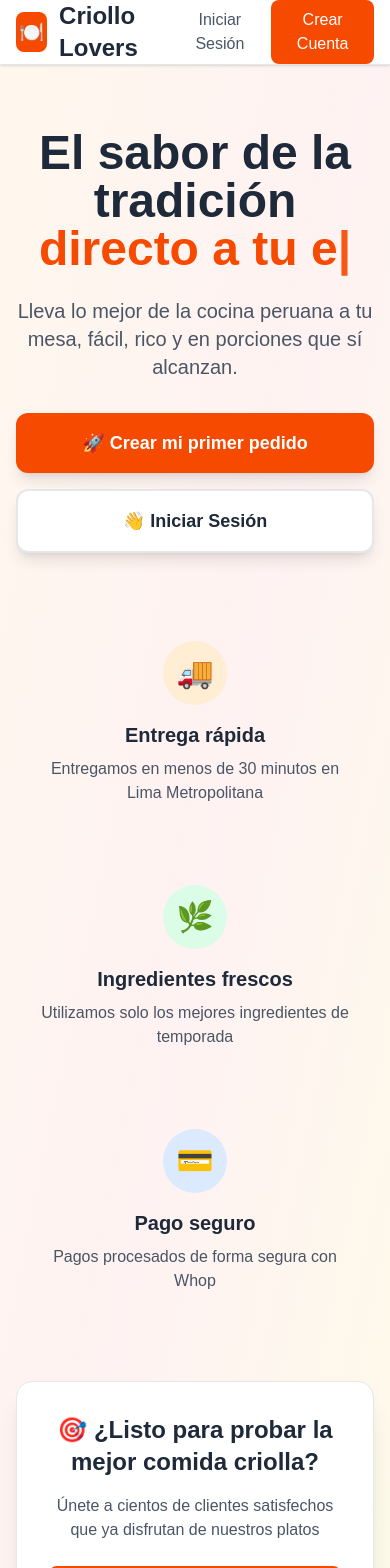
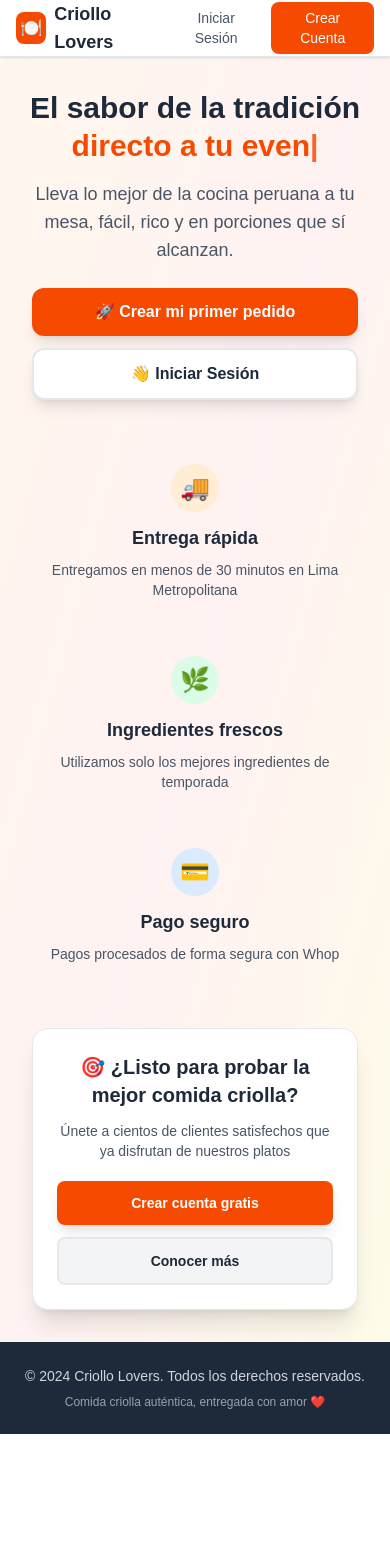
Before and after one commit to dlnkko/criollolovers, a Next.js app: page /landing in a window 390 px wide. Shown: the top 1568 px of the page. After the commit the page ends 1434 px from the top, so only its background shows below. Built offline with nearby package versions, Linux system fonts and the light colour scheme.

Commit message:
ahora creo q si

```diff
--- a/src/app/landing/page.tsx
+++ b/src/app/landing/page.tsx
@@ -19,26 +19,26 @@ export default function LandingPage() {
       {/* Header */}
       <div className="bg-white shadow-sm border-b border-gray-200">
         <div className="max-w-7xl mx-auto px-4 sm:px-6 lg:px-8">
-          <div className="flex items-center justify-between h-16">
-            <div className="flex items-center space-x-3">
-              <div className="w-10 h-10 bg-orange-600 rounded-lg flex items-center justify-center">
-                <span className="text-white text-xl font-bold">🍽️</span>
+          <div className="flex items-center justify-between h-14 md:h-16">
+            <div className="flex items-center space-x-2 md:space-x-3">
+              <div className="w-8 h-8 md:w-10 md:h-10 bg-orange-600 rounded-lg flex items-center justify-center">
+                <span className="text-white text-lg md:text-xl font-bold">🍽️</span>
               </div>
-              <h1 className="text-2xl font-bold text-gray-800">
+              <h1 className="text-lg md:text-2xl font-bold text-gray-800">
                 Criollo Lovers
               </h1>
             </div>
 
-            <div className="flex items-center space-x-4">
+            <div className="flex items-center space-x-2 md:space-x-4">
               <button
                 onClick={() => router.push('/login')}
-                className="text-gray-600 hover:text-gray-800 transition-colors duration-200 cursor-pointer"
+                className="text-gray-600 hover:text-gray-800 transition-colors duration-200 cursor-pointer text-sm md:text-base px-2 md:px-0"
               >
                 Iniciar Sesión
               </button>
               <button
                 onClick={handleCrearCuenta}
-                className="bg-orange-600 hover:bg-orange-700 text-white px-4 py-2 rounded-lg transition-colors duration-200 cursor-pointer"
+                className="bg-orange-600 hover:bg-orange-700 text-white px-3 py-1.5 md:px-4 md:py-2 rounded-lg transition-colors duration-200 cursor-pointer text-sm md:text-base"
               >
                 Crear Cuenta
               </button>
@@ -48,9 +48,9 @@ export default function LandingPage() {
       </div>
 
       {/* Hero Section */}
-      <div className="max-w-7xl mx-auto px-4 sm:px-6 lg:px-8 py-16">
-        <div className="text-center mb-16">
-          <h2 className="text-5xl font-bold text-gray-800 mb-6">
+      <div className="max-w-7xl mx-auto px-4 sm:px-6 lg:px-8 py-8 md:py-16">
+        <div className="text-center mb-12 md:mb-16">
+          <h2 className="text-3xl md:text-5xl font-bold text-gray-800 mb-4 md:mb-6 leading-tight">
             El sabor de la tradición
             <br />
             <span className="text-orange-600">
@@ -64,20 +64,20 @@ export default function LandingPage() {
               />
             </span>
           </h2>
-          <p className="text-xl text-gray-600 mb-8 max-w-3xl mx-auto">
+          <p className="text-lg md:text-xl text-gray-600 mb-6 md:mb-8 max-w-3xl mx-auto px-4">
           Lleva lo mejor de la cocina peruana a tu mesa, fácil, rico y en porciones que sí alcanzan.
           </p>
 
-          <div className="flex flex-col sm:flex-row gap-4 justify-center">
+          <div className="flex flex-col sm:flex-row gap-3 md:gap-4 justify-center px-4">
             <button
               onClick={handleCrearCuenta}
-              className="bg-orange-600 hover:bg-orange-700 text-white font-bold py-4 px-8 rounded-xl text-lg transition-all duration-200 shadow-lg hover:shadow-xl transform hover:scale-105 cursor-pointer"
+              className="bg-orange-600 hover:bg-orange-700 text-white font-bold py-3 px-6 md:py-4 md:px-8 rounded-xl text-base md:text-lg transition-all duration-200 shadow-lg hover:shadow-xl transform hover:scale-105 cursor-pointer"
             >
               🚀 Crear mi primer pedido
             </button>
             <button
               onClick={() => router.push('/login')}
-              className="bg-white hover:bg-gray-50 text-gray-800 font-bold py-4 px-8 rounded-xl text-lg transition-all duration-200 shadow-lg hover:shadow-xl border-2 border-gray-200 hover:border-gray-300 cursor-pointer"
+              className="bg-white hover:bg-gray-50 text-gray-800 font-bold py-3 px-6 md:py-4 md:px-8 rounded-xl text-base md:text-lg transition-all duration-200 shadow-lg hover:shadow-xl border-2 border-gray-200 hover:border-gray-300 cursor-pointer"
             >
               👋 Iniciar Sesión
             </button>
@@ -85,63 +85,63 @@ export default function LandingPage() {
         </div>
 
         {/* Características principales */}
-        <div className="grid grid-cols-1 md:grid-cols-3 gap-8 mb-16">
-          <div className="text-center p-6">
-            <div className="w-16 h-16 bg-orange-100 rounded-full flex items-center justify-center mx-auto mb-4">
-              <span className="text-3xl">🚚</span>
+        <div className="grid grid-cols-1 md:grid-cols-3 gap-6 md:gap-8 mb-12 md:mb-16 px-4">
+          <div className="text-center p-4 md:p-6">
+            <div className="w-12 h-12 md:w-16 md:h-16 bg-orange-100 rounded-full flex items-center justify-center mx-auto mb-3 md:mb-4">
+              <span className="text-2xl md:text-3xl">🚚</span>
             </div>
-            <h3 className="text-xl font-semibold text-gray-800 mb-2">
+            <h3 className="text-lg md:text-xl font-semibold text-gray-800 mb-2">
               Entrega rápida
             </h3>
-            <p className="text-gray-600">
+            <p className="text-sm md:text-base text-gray-600">
               Entregamos en menos de 30 minutos en Lima Metropolitana
             </p>
           </div>
 
-          <div className="text-center p-6">
-            <div className="w-16 h-16 bg-green-100 rounded-full flex items-center justify-center mx-auto mb-4">
-              <span className="text-3xl">🌿</span>
+          <div className="text-center p-4 md:p-6">
+            <div className="w-12 h-12 md:w-16 md:h-16 bg-green-100 rounded-full flex items-center justify-center mx-auto mb-3 md:mb-4">
+              <span className="text-2xl md:text-3xl">🌿</span>
             </div>
-            <h3 className="text-xl font-semibold text-gray-800 mb-2">
+            <h3 className="text-lg md:text-xl font-semibold text-gray-800 mb-2">
               Ingredientes frescos
             </h3>
-            <p className="text-gray-600">
+            <p className="text-sm md:text-base text-gray-600">
               Utilizamos solo los mejores ingredientes de temporada
             </p>
           </div>
 
-          <div className="text-center p-6">
-            <div className="w-16 h-16 bg-blue-100 rounded-full flex items-center justify-center mx-auto mb-4">
-              <span className="text-3xl">💳</span>
+          <div className="text-center p-4 md:p-6">
+            <div className="w-12 h-12 md:w-16 md:h-16 bg-blue-100 rounded-full flex items-center justify-center mx-auto mb-3 md:mb-4">
+              <span className="text-2xl md:text-3xl">💳</span>
             </div>
-            <h3 className="text-xl font-semibold text-gray-800 mb-2">
+            <h3 className="text-lg md:text-xl font-semibold text-gray-800 mb-2">
               Pago seguro
             </h3>
-            <p className="text-gray-600">
+            <p className="text-sm md:text-base text-gray-600">
               Pagos procesados de forma segura con Whop
             </p>
           </div>
         </div>
 
         {/* CTA Section */}
-        <div className="max-w-4xl mx-auto">
-          <div className="bg-white rounded-2xl shadow-xl p-8 border border-gray-200 text-center">
-            <h3 className="text-2xl font-bold text-gray-800 mb-4">
+        <div className="max-w-4xl mx-auto px-4">
+          <div className="bg-white rounded-2xl shadow-xl p-6 md:p-8 border border-gray-200 text-center">
+            <h3 className="text-xl md:text-2xl font-bold text-gray-800 mb-3 md:mb-4">
               🎯 ¿Listo para probar la mejor comida criolla?
             </h3>
-            <p className="text-gray-600 mb-6">
+            <p className="text-sm md:text-base text-gray-600 mb-5 md:mb-6">
               Únete a cientos de clientes satisfechos que ya disfrutan de nuestros platos
             </p>
-            <div className="flex flex-col sm:flex-row gap-4 justify-center">
+            <div className="flex flex-col sm:flex-row gap-3 md:gap-4 justify-center">
               <button
                 onClick={handleCrearCuenta}
-                className="bg-orange-600 hover:bg-orange-700 text-white font-bold py-3 px-6 rounded-lg transition-colors duration-200 shadow-lg hover:shadow-xl cursor-pointer"
+                className="bg-orange-600 hover:bg-orange-700 text-white font-bold py-3 px-6 rounded-lg transition-colors duration-200 shadow-lg hover:shadow-xl cursor-pointer text-sm md:text-base"
               >
                 Crear cuenta gratis
               </button>
               <button
                 onClick={handleComoFunciona}
-                className="bg-gray-100 hover:bg-gray-200 text-gray-800 font-bold py-3 px-6 rounded-lg transition-colors duration-200 border-2 border-gray-200 hover:border-gray-300 cursor-pointer"
+                className="bg-gray-100 hover:bg-gray-200 text-gray-800 font-bold py-3 px-6 rounded-lg transition-colors duration-200 border-2 border-gray-200 hover:border-gray-300 cursor-pointer text-sm md:text-base"
               >
                 Conocer más
               </button>
@@ -151,12 +151,12 @@ export default function LandingPage() {
       </div>
 
       {/* Footer */}
-      <div className="bg-gray-800 text-white py-8">
+      <div className="bg-gray-800 text-white py-6 md:py-8">
         <div className="max-w-7xl mx-auto px-4 sm:px-6 lg:px-8 text-center">
-          <p className="text-gray-300">
+          <p className="text-gray-300 text-sm md:text-base">
             © 2024 Criollo Lovers. Todos los derechos reservados.
           </p>
-          <p className="text-gray-400 text-sm mt-2">
+          <p className="text-gray-400 text-xs md:text-sm mt-2">
             Comida criolla auténtica, entregada con amor ❤️
           </p>
         </div>
--- /dev/null
+++ b/src/components/AuthCallback.tsx
@@ -0,0 +1,43 @@
+'use client'
+
+import { useEffect } from 'react'
+import { useRouter } from 'next/navigation'
+import { supabase } from '@/lib/supabaseClient'
+
+export default function AuthCallback() {
+  const router = useRouter()
+
+  useEffect(() => {
+    const handleAuthCallback = async () => {
+      try {
+        // Manejar la sesión de autenticación desde la URL
+        const { data, error } = await supabase.auth.getSession()
+
+        if (error) {
+          console.error('Error getting session:', error)
+          return
+        }
+
+        if (data.session) {
+          console.log('✅ Usuario autenticado exitosamente:', data.session.user.email)
+          // Redirigir a crear-pedido
+          router.push('/crear-pedido')
+        }
+      } catch (error) {
+        console.error('Error in auth callback:', error)
+      }
+    }
+
+    handleAuthCallback()
+  }, [router])
+
+  return (
+    <div className="min-h-screen bg-gradient-to-br from-orange-50 to-red-50 flex items-center justify-center">
+      <div className="text-center">
+        <div className="animate-spin rounded-full h-16 w-16 border-b-2 border-orange-600 mx-auto mb-4"></div>
+        <p className="text-gray-600 text-lg">Completando autenticación...</p>
+        <p className="text-gray-500 text-sm mt-2">Serás redirigido automáticamente</p>
+      </div>
+    </div>
+  )
+}
--- a/src/components/AuthForm.tsx
+++ b/src/components/AuthForm.tsx
@@ -1,28 +1,83 @@
 'use client'
 
+import { useState, useEffect } from 'react';
 import { supabase } from '@/lib/supabaseClient';
 import { useRouter } from 'next/navigation';
 
 const AuthForm = ({ type }: { type: 'login' | 'signin' }) => {
   const router = useRouter();
+  const [loading, setLoading] = useState(false);
+
+  // Escuchar cambios en el estado de autenticación y manejar retorno de OAuth
+  useEffect(() => {
+    // Verificar si hay una sesión existente al cargar el componente
+    const checkSession = async () => {
+      const { data: { session } } = await supabase.auth.getSession()
+      if (session) {
+        console.log('✅ Sesión existente encontrada, redirigiendo...')
+        router.push('/crear-pedido')
+      }
+    }
+
+    checkSession()
+
+    // Escuchar cambios en la autenticación
+    const { data: { subscription } } = supabase.auth.onAuthStateChange(async (event, session) => {
+      console.log('Auth state changed:', event, session?.user?.email)
+
+      if (event === 'SIGNED_IN' && session) {
+        console.log('✅ Usuario autenticado exitosamente:', session.user.email)
+        setLoading(false)
+        router.push('/crear-pedido')
+      } else if (event === 'SIGNED_OUT') {
+        setLoading(false)
+      }
+    })
+
+    return () => subscription.unsubscribe()
+  }, [router])
 
   const handleGoogleLogin = async () => {
+    if (loading) return;
+
     try {
+      setLoading(true);
+
+      // Detectar si es móvil para ajustar la configuración
+      const isMobile = /Android|webOS|iPhone|iPad|iPod|BlackBerry|IEMobile|Opera Mini/i.test(navigator.userAgent);
+
+      // URL base para redirección
+      const baseUrl = typeof window !== 'undefined' ? window.location.origin : '';
+
+      console.log('Iniciando OAuth con Google...', { isMobile, baseUrl });
+
       const { error } = await supabase.auth.signInWithOAuth({
         provider: 'google',
         options: {
-          redirectTo: `${window.location.origin}/crear-pedido`,
+          redirectTo: `${baseUrl}/signin`,
           queryParams: {
             access_type: 'offline',
             prompt: 'consent'
-          }
+          },
+          // Configuración especial para móviles
+          ...(isMobile && {
+            skipBrowserRedirect: false,
+            scopes: 'openid email profile'
+          })
         }
       });
+
       if (error) {
         console.error('Error logging in with Google:', error.message);
+        setLoading(false);
+        // Mostrar error más amigable en móvil
+        if (isMobile) {
+          alert('Error al iniciar sesión. Por favor, intenta nuevamente.');
+        }
       }
     } catch (error) {
       console.error('Error during authentication:', error);
+      setLoading(false);
     }
   };
 
@@ -31,12 +86,12 @@ const AuthForm = ({ type }: { type: 'login' | 'signin' }) => {
       {/* Header */}
       <div className="bg-white shadow-sm border-b border-gray-200">
         <div className="max-w-7xl mx-auto px-4 sm:px-6 lg:px-8">
-          <div className="flex items-center justify-between h-16">
-            <div className="flex items-center space-x-3">
-              <div className="w-10 h-10 bg-orange-600 rounded-lg flex items-center justify-center">
-                <span className="text-white text-xl font-bold">🍽️</span>
+          <div className="flex items-center justify-between h-14 md:h-16">
+            <div className="flex items-center space-x-2 md:space-x-3">
+              <div className="w-8 h-8 md:w-10 md:h-10 bg-orange-600 rounded-lg flex items-center justify-center">
+                <span className="text-white text-lg md:text-xl font-bold">🍽️</span>
               </div>
-              <h1 className="text-2xl font-bold text-gray-800">
+              <h1 className="text-lg md:text-2xl font-bold text-gray-800">
                 Criollo Lovers
               </h1>
             </div>
@@ -44,7 +99,7 @@ const AuthForm = ({ type }: { type: 'login' | 'signin' }) => {
             <div className="flex items-center space-x-4">
               <button
                 onClick={() => router.push('/landing')}
-                className="text-gray-600 hover:text-gray-800 transition-colors duration-200 cursor-pointer"
+                className="text-gray-600 hover:text-gray-800 transition-colors duration-200 cursor-pointer text-sm md:text-base"
               >
                 Volver al inicio
               </button>
@@ -54,16 +109,16 @@ const AuthForm = ({ type }: { type: 'login' | 'signin' }) => {
       </div>
 
       {/* Auth Form */}
-      <div className="flex flex-col justify-center items-center min-h-[calc(100vh-64px)] px-4">
-        <div className="bg-white rounded-2xl shadow-xl p-8 border border-gray-200 max-w-md w-full">
-          <div className="text-center mb-8">
-            <div className="w-16 h-16 bg-orange-600 rounded-full flex items-center justify-center mx-auto mb-4">
-              <span className="text-white text-2xl">🍽️</span>
+      <div className="flex flex-col justify-center items-center min-h-[calc(100vh-56px)] md:min-h-[calc(100vh-64px)] px-4 py-8">
+        <div className="bg-white rounded-2xl shadow-xl p-6 md:p-8 border border-gray-200 max-w-md w-full">
+          <div className="text-center mb-6 md:mb-8">
+            <div className="w-12 h-12 md:w-16 md:h-16 bg-orange-600 rounded-full flex items-center justify-center mx-auto mb-3 md:mb-4">
+              <span className="text-white text-xl md:text-2xl">🍽️</span>
             </div>
-            <h1 className="text-3xl font-bold text-gray-800 mb-2">
+            <h1 className="text-2xl md:text-3xl font-bold text-gray-800 mb-2">
               {type === 'login' ? 'Bienvenido de vuelta' : 'Crear cuenta nueva'}
             </h1>
-            <p className="text-gray-600">
+            <p className="text-sm md:text-base text-gray-600">
               {type === 'login'
                 ? 'Inicia sesión para continuar con tus pedidos'
                 : 'Regístrate para disfrutar de la mejor comida criolla'
@@ -73,25 +128,38 @@ const AuthForm = ({ type }: { type: 'login' | 'signin' }) => {
 
           <button
             onClick={handleGoogleLogin}
-            className="w-full bg-orange-600 hover:bg-orange-700 text-white font-bold py-4 px-6 rounded-xl text-lg transition-all duration-200 shadow-lg hover:shadow-xl transform hover:scale-105 cursor-pointer flex items-center justify-center space-x-3"
+            disabled={loading}
+            className={`w-full font-bold py-3 px-4 md:py-4 md:px-6 rounded-xl text-base md:text-lg transition-all duration-200 shadow-lg flex items-center justify-center space-x-3 cursor-pointer ${
+              loading
+                ? 'bg-gray-400 cursor-not-allowed'
+                : 'bg-orange-600 hover:bg-orange-700 text-white hover:shadow-xl transform hover:scale-105'
+            }`}
           >
-            <svg className="w-6 h-6" viewBox="0 0 24 24">
+            <svg className="w-5 h-5 md:w-6 md:h-6" viewBox="0 0 24 24">
               <path fill="currentColor" d="M22.56 12.25c0-.78-.07-1.53-.2-2.25H12v4.26h5.92c-.26 1.37-1.04 2.53-2.21 3.31v2.77h3.57c2.08-1.92 3.28-4.74 3.28-8.09z"/>
               <path fill="currentColor" d="M12 23c2.97 0 5.46-.98 7.28-2.66l-3.57-2.77c-.98.66-2.23 1.06-3.71 1.06-2.86 0-5.29-1.93-6.16-4.53H2.18v2.84C3.99 20.53 7.7 23 12 23z"/>
               <path fill="currentColor" d="M5.84 14.09c-.22-.66-.35-1.36-.35-2.09s.13-1.43.35-2.09V7.07H2.18C1.43 8.55 1 10.22 1 12s.43 3.45 1.18 4.93l2.85-2.22.81-.62z"/>
               <path fill="currentColor" d="M12 5.38c1.62 0 3.06.56 4.21 1.64l3.15-3.15C17.45 2.09 14.97 1 12 1 7.7 1 3.99 3.47 2.18 7.07l3.66 2.84c.87-2.6 3.3-4.53 6.16-4.53z"/>
             </svg>
             <span>
-              {type === 'login' ? 'Iniciar sesión con Google' : 'Crear cuenta con Google'}
+              {loading
+                ? 'Iniciando sesión...'
+                : type === 'login'
+                  ? 'Iniciar sesión con Google'
+                  : 'Crear cuenta con Google'
+              }
             </span>
+            {loading && (
+              <div className="animate-spin rounded-full h-4 w-4 md:h-5 md:w-5 border-b-2 border-white"></div>
+            )}
           </button>
 
-          <div className="mt-6 text-center">
-            <p className="text-gray-500 text-sm">
+          <div className="mt-5 md:mt-6 text-center">
+            <p className="text-gray-500 text-xs md:text-sm">
               {type === 'login' ? '¿No tienes cuenta?' : '¿Ya tienes cuenta?'}
               <button
                 onClick={() => router.push(type === 'login' ? '/signin' : '/login')}
-                className="text-orange-600 hover:text-orange-700 font-medium ml-1 cursor-pointer"
+                className="text-orange-600 hover:text-orange-700 font-medium ml-1 cursor-pointer text-xs md:text-sm"
               >
                 {type === 'login' ? 'Crear cuenta' : 'Iniciar sesión'}
               </button>
--- a/src/lib/supabaseClient.ts
+++ b/src/lib/supabaseClient.ts
@@ -1,17 +1,20 @@
 import { createClient } from '@supabase/supabase-js'
 
-const supabaseUrl = process.env.NEXT_PUBLIC_SUPABASE_URL!
-const supabaseAnonKey = process.env.NEXT_PUBLIC_SUPABASE_ANON_KEY!
+const supabaseUrl = process.env.NEXT_PUBLIC_SUPABASE_URL
+const supabaseAnonKey = process.env.NEXT_PUBLIC_SUPABASE_ANON_KEY
 
 // Validar que las variables de entorno existan
 if (!supabaseUrl || !supabaseAnonKey) {
-  console.warn('⚠️ Missing Supabase environment variables during build')
+  throw new Error(`
+❌ Missing Supabase environment variables:
+- NEXT_PUBLIC_SUPABASE_URL: ${supabaseUrl ? '✅' : '❌ Missing'}
+- NEXT_PUBLIC_SUPABASE_ANON_KEY: ${supabaseAnonKey ? '✅' : '❌ Missing'}
+
+Please add these to your .env.local file and Vercel environment variables.
+  `)
 }
 
-export const supabase = createClient(
-  supabaseUrl || 'https://placeholder.supabase.co',
-  supabaseAnonKey || 'placeholder-key'
-)
+export const supabase = createClient(supabaseUrl, supabaseAnonKey)
 
 // Tipos para la base de datos
 export interface Comida {
```
